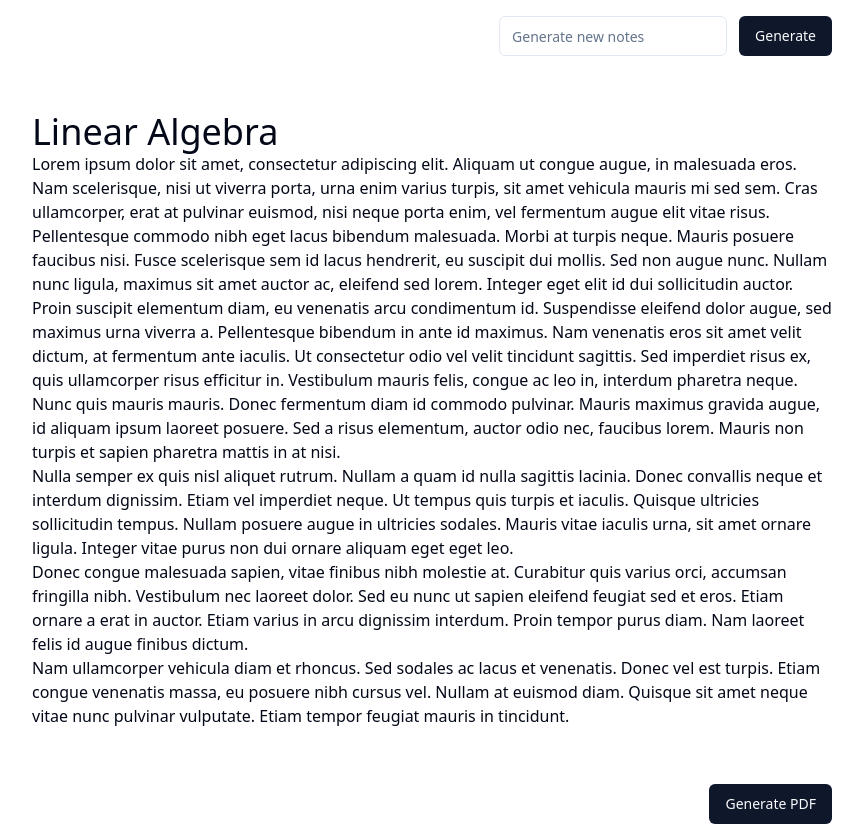
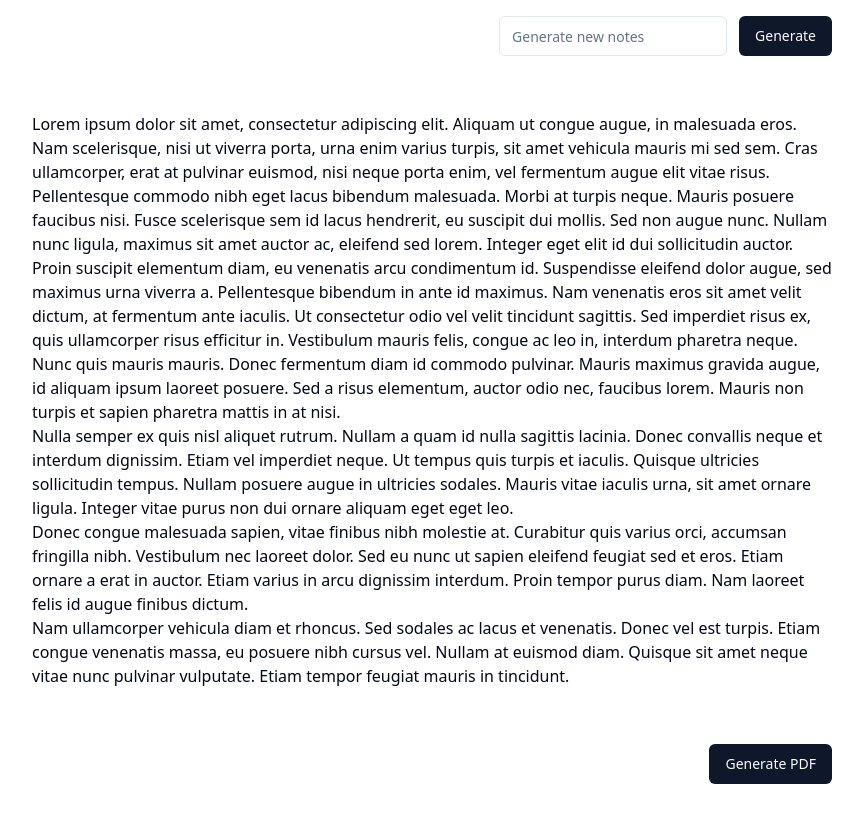
Before and after one commit to neutr0n420/Tech-Smart, a Next.js app: page /notes in a window 1280 px wide. Shown: the whole page, without its empty margins (208-1071 px from the left). After the commit the page ends 800 px from the top, so only its background shows below. Built offline with nearby package versions, Linux system fonts and the light colour scheme.

Commit message:
feat: style notes page a bit, add dummy notes

```diff
--- a/src/pages/notes/index.tsx
+++ b/src/pages/notes/index.tsx
@@ -1,17 +1,46 @@
-import { FC } from "react";
+import { FC } from 'react';
 import { useRouter } from "next/navigation";
 
-import { Input } from "@/components/ui/input";
-import { Button } from "@/components/ui/button";
+import { Button } from '@/components/ui/button';
+import { Input } from '@/components/ui/input';
 
 interface NotesProps { }
 
+
 const Notes: FC<NotesProps> = ({ }) => {
-  const router = useRouter()
-
 	return (
 		<div className="container max-w-4xl min-h-screen flex items-center justify-center">
 			<div className="flex flex-col w-max gap-4 h-full justify-center p-4">
+				<Prompt />
+
+				<div className="my-10">
+					Lorem ipsum dolor sit amet, consectetur adipiscing elit. Aliquam ut congue augue, in malesuada eros. Nam scelerisque, nisi ut viverra porta, urna enim varius turpis, sit amet vehicula mauris mi sed sem. Cras ullamcorper, erat at pulvinar euismod, nisi neque porta enim, vel fermentum augue elit vitae risus. Pellentesque commodo nibh eget lacus bibendum malesuada. Morbi at turpis neque. Mauris posuere faucibus nisi. Fusce scelerisque sem id lacus hendrerit, eu suscipit dui mollis. Sed non augue nunc. Nullam nunc ligula, maximus sit amet auctor ac, eleifend sed lorem. Integer eget elit id dui sollicitudin auctor. <br />
+
+					Proin suscipit elementum diam, eu venenatis arcu condimentum id. Suspendisse eleifend dolor augue, sed maximus urna viverra a. Pellentesque bibendum in ante id maximus. Nam venenatis eros sit amet velit dictum, at fermentum ante iaculis. Ut consectetur odio vel velit tincidunt sagittis. Sed imperdiet risus ex, quis ullamcorper risus efficitur in. Vestibulum mauris felis, congue ac leo in, interdum pharetra neque. Nunc quis mauris mauris. Donec fermentum diam id commodo pulvinar. Mauris maximus gravida augue, id aliquam ipsum laoreet posuere. Sed a risus elementum, auctor odio nec, faucibus lorem. Mauris non turpis et sapien pharetra mattis in at nisi.<br />
+
+					Nulla semper ex quis nisl aliquet rutrum. Nullam a quam id nulla sagittis lacinia. Donec convallis neque et interdum dignissim. Etiam vel imperdiet neque. Ut tempus quis turpis et iaculis. Quisque ultricies sollicitudin tempus. Nullam posuere augue in ultricies sodales. Mauris vitae iaculis urna, sit amet ornare ligula. Integer vitae purus non dui ornare aliquam eget eget leo.<br />
+
+					Donec congue malesuada sapien, vitae finibus nibh molestie at. Curabitur quis varius orci, accumsan fringilla nibh. Vestibulum nec laoreet dolor. Sed eu nunc ut sapien eleifend feugiat sed et eros. Etiam ornare a erat in auctor. Etiam varius in arcu dignissim interdum. Proin tempor purus diam. Nam laoreet felis id augue finibus dictum.<br />
+
+					Nam ullamcorper vehicula diam et rhoncus. Sed sodales ac lacus et venenatis. Donec vel est turpis. Etiam congue venenatis massa, eu posuere nibh cursus vel. Nullam at euismod diam. Quisque sit amet neque vitae nunc pulvinar vulputate. Etiam tempor feugiat mauris in tincidunt.<br />
+
+				</div>
+
+				<Button
+					className="w-max self-end"
+					onClick={() => console.log('generating pdf...')}
+				>
+					Generate PDF
+				</Button>
+			</div>
+		</div>
+	)
+}
+
+const Prompt = ({ }) => {
+	const router = useRouter();
+
+	return (
 		<div className="flex flex-row gap-3 w-max self-end">
 			<Input
 				readOnly
@@ -24,26 +53,6 @@ const Notes: FC<NotesProps> = ({ }) => {
 				Generate
 			</Button>
 		</div>
-
-        <div className="my-10">
-          <h2 className="text-4xl">Linear Algebra</h2>
-
-          <article>
-            Lorem ipsum dolor sit amet, consectetur adipiscing elit. Aliquam ut congue augue, in malesuada eros. Nam scelerisque, nisi ut viverra porta, urna enim varius turpis, sit amet vehicula mauris mi sed sem. Cras ullamcorper, erat at pulvinar euismod, nisi neque porta enim, vel fermentum augue elit vitae risus. Pellentesque commodo nibh eget lacus bibendum malesuada. Morbi at turpis neque. Mauris posuere faucibus nisi. Fusce scelerisque sem id lacus hendrerit, eu suscipit dui mollis. Sed non augue nunc. Nullam nunc ligula, maximus sit amet auctor ac, eleifend sed lorem. Integer eget elit id dui sollicitudin auctor. <br />
-
-            Proin suscipit elementum diam, eu venenatis arcu condimentum id. Suspendisse eleifend dolor augue, sed maximus urna viverra a. Pellentesque bibendum in ante id maximus. Nam venenatis eros sit amet velit dictum, at fermentum ante iaculis. Ut consectetur odio vel velit tincidunt sagittis. Sed imperdiet risus ex, quis ullamcorper risus efficitur in. Vestibulum mauris felis, congue ac leo in, interdum pharetra neque. Nunc quis mauris mauris. Donec fermentum diam id commodo pulvinar. Mauris maximus gravida augue, id aliquam ipsum laoreet posuere. Sed a risus elementum, auctor odio nec, faucibus lorem. Mauris non turpis et sapien pharetra mattis in at nisi.<br />
-
-            Nulla semper ex quis nisl aliquet rutrum. Nullam a quam id nulla sagittis lacinia. Donec convallis neque et interdum dignissim. Etiam vel imperdiet neque. Ut tempus quis turpis et iaculis. Quisque ultricies sollicitudin tempus. Nullam posuere augue in ultricies sodales. Mauris vitae iaculis urna, sit amet ornare ligula. Integer vitae purus non dui ornare aliquam eget eget leo.<br />
-
-            Donec congue malesuada sapien, vitae finibus nibh molestie at. Curabitur quis varius orci, accumsan fringilla nibh. Vestibulum nec laoreet dolor. Sed eu nunc ut sapien eleifend feugiat sed et eros. Etiam ornare a erat in auctor. Etiam varius in arcu dignissim interdum. Proin tempor purus diam. Nam laoreet felis id augue finibus dictum.<br />
-
-            Nam ullamcorper vehicula diam et rhoncus. Sed sodales ac lacus et venenatis. Donec vel est turpis. Etiam congue venenatis massa, eu posuere nibh cursus vel. Nullam at euismod diam. Quisque sit amet neque vitae nunc pulvinar vulputate. Etiam tempor feugiat mauris in tincidunt.
-          </article>
-        </div>
-
-        <Button className="w-max self-end">Generate PDF</Button>
-      </div>
-    </div>
 	)
 }
 
```
Lines whose indentation alone changed are shown as unchanged.
